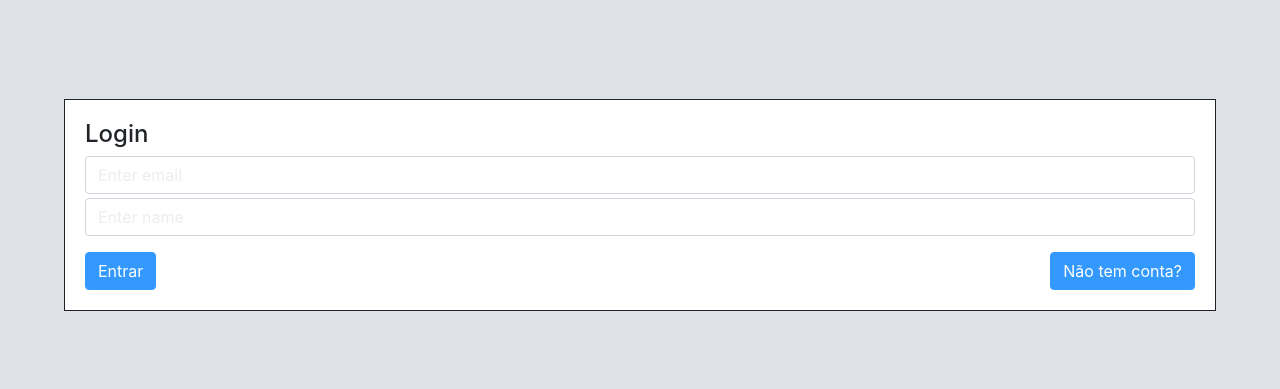
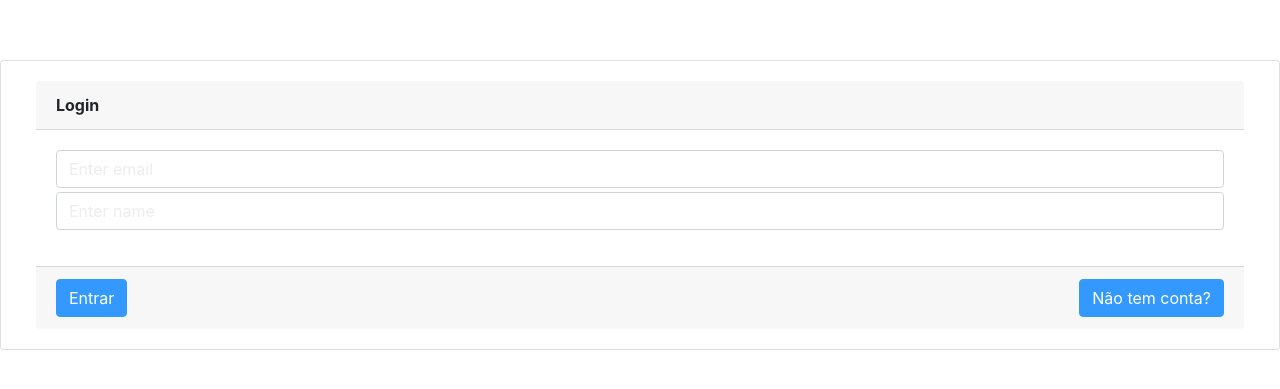
Before and after one commit to danialvesb/constrate-online-painelweb, a Vue app: page /entrar in a window 1280 px wide. Shown: the part 195-584 px from the top of the page. Built offline with nearby package versions, Linux system fonts and the light colour scheme.

Commit message:
Painel v2

```diff
--- a/src/components/headerNav.vue
+++ b/src/components/headerNav.vue
@@ -24,7 +24,7 @@
                         <b-dropdown-item href="#" >Pagamentos</b-dropdown-item>
                         <b-dropdown-item href="#">Projetos</b-dropdown-item>
                         <b-dropdown-divider></b-dropdown-divider>
-                        <b-dropdown-item href="#" >Sair</b-dropdown-item>
+                        <b-dropdown-item href="./entrar" >Sair</b-dropdown-item>
                     </b-nav-item-dropdown>
                 </b-navbar-nav>
             </b-navbar>
--- a/src/views/Login.vue
+++ b/src/views/Login.vue
@@ -1,9 +1,11 @@
 <template>
     <div class="container-a">
-        <div class="sub-container-a">
-            <div class="form-container">
-                <h4>Login</h4>
-                <b-form @submit="onSubmit" @reset="onReset" v-if="show">
+        <b-card class="container-fluid">
+            <b-card-header>
+                <strong>Login</strong>
+            </b-card-header>
+            <b-card-body>
+                <b-form v-if="show">
                     <b-form-group>
                         <b-form-input
                                 id="input-1"
@@ -21,14 +23,17 @@
                         ></b-form-input>
 
                     </b-form-group>
-                    <div class="footer">
-                        <b-button type="submit" variant="primary">Entrar</b-button>
-                        <b-button type="submit" href="/signup" variant="primary">Não tem conta?</b-button>
+
+                </b-form>
+            </b-card-body>
+            <b-card-footer>
+                <div style="display: flex; flex-direction: row; justify-content: space-between">
+                    <b-button variant="primary">Entrar</b-button>
+                    <b-button href="/signup" variant="primary">Não tem conta?</b-button>
                 </div>
-                </b-form>
-            </div>
+            </b-card-footer>
+        </b-card>
 
-        </div>
     </div>
 </template>
 
@@ -71,31 +76,21 @@
 
 <style lang="scss" scoped>
     @import "src/assets/scss/style";
+    @media only screen and (min-device-width: 900px) {
          .container-a {
-        background-color: $gray-300;
+             width:45%;
+         }
+    }
+
+    .container-a {
         display: flex;
         flex-direction: column;
         align-items: center;
         justify-content: center;
         min-height: 100%;
-        .sub-container-a {
-            display: flex;
-            flex-direction: row;
-            flex-wrap: wrap;
-            width: 90%;
-            min-height: 150px;
-            background-color: $white;
-            border: solid 1px $gray-900;
+        margin: auto;
         .form-container {
-                width: 100%;
             padding: 20px;
-                .footer {
-                    display: flex;
-                    flex-direction: row;
-                    justify-content: space-between;
-                }
-            }
-
         }
     }
 
```
Lines whose indentation alone changed are shown as unchanged.
